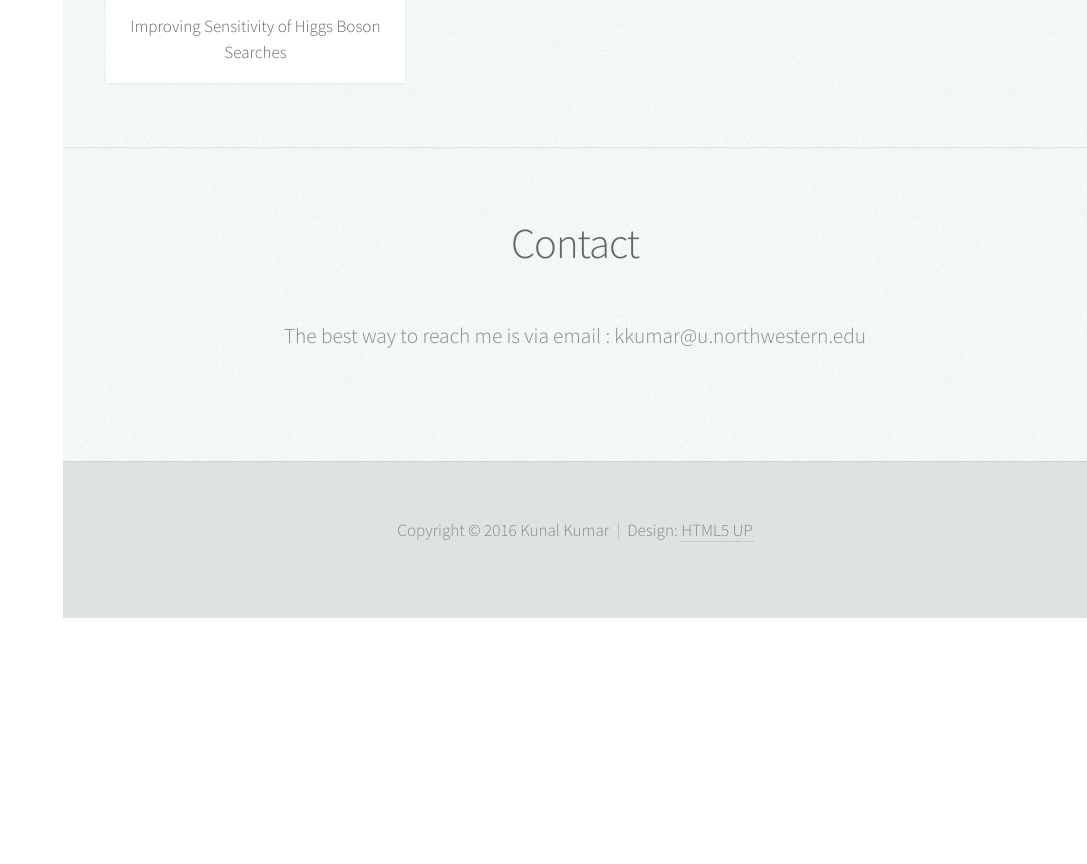
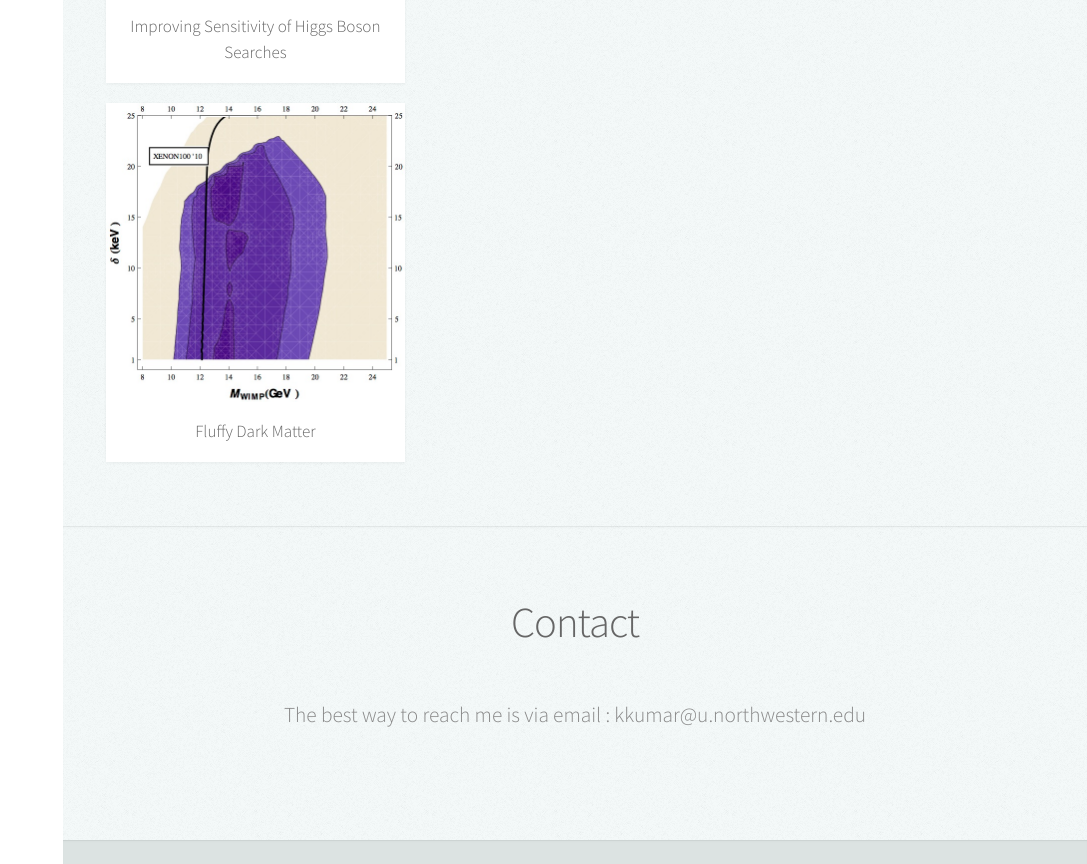
Before and after one commit to kkumar84/kkumar84.github.io, a plain HTML site: page index.html in a window 1280 px wide. Shown: the part 1372-2236 px from the top of the page, without its empty margins (193-1280 px from the left). Before the commit the page ends 1990 px from the top, so only its background shows below. Drawn offline with Linux system fonts and the light colour scheme.

Commit message:
fWIMP files

```diff
--- a/index.html
+++ b/index.html
@@ -229,6 +229,37 @@
 
 							</div>
 
+
+
+							<div class="row">
+
+								<div class="4u 12u$(mobile)">
+								  <article class="item">
+										<a href="pdf/fWIMP.pdf" class="image fit"><img src="images/fWIMP.jpg" alt="" /></a>
+										<header>
+											<h3>Fluffy Dark Matter</h3>
+										</header>
+									</article>
+								</div>
+
+
+								<!--
+								<div class="4u 12u$(mobile)">
+								  <article class="item">
+										<a href="pdf/Measuringb.pdf" class="image fit"><img src="images/measureb.jpg" alt="" /></a>
+										<header>
+											<h3> Learning what the Higgs is mixed with</h3>
+										</header>
+									</article>
+								</div>
+								-->
+
+							</div>
+
+
+
+
+
 						</div>
 
 
```
Also changed, not shown: images/fWIMP.jpg (added), 1 other file.
